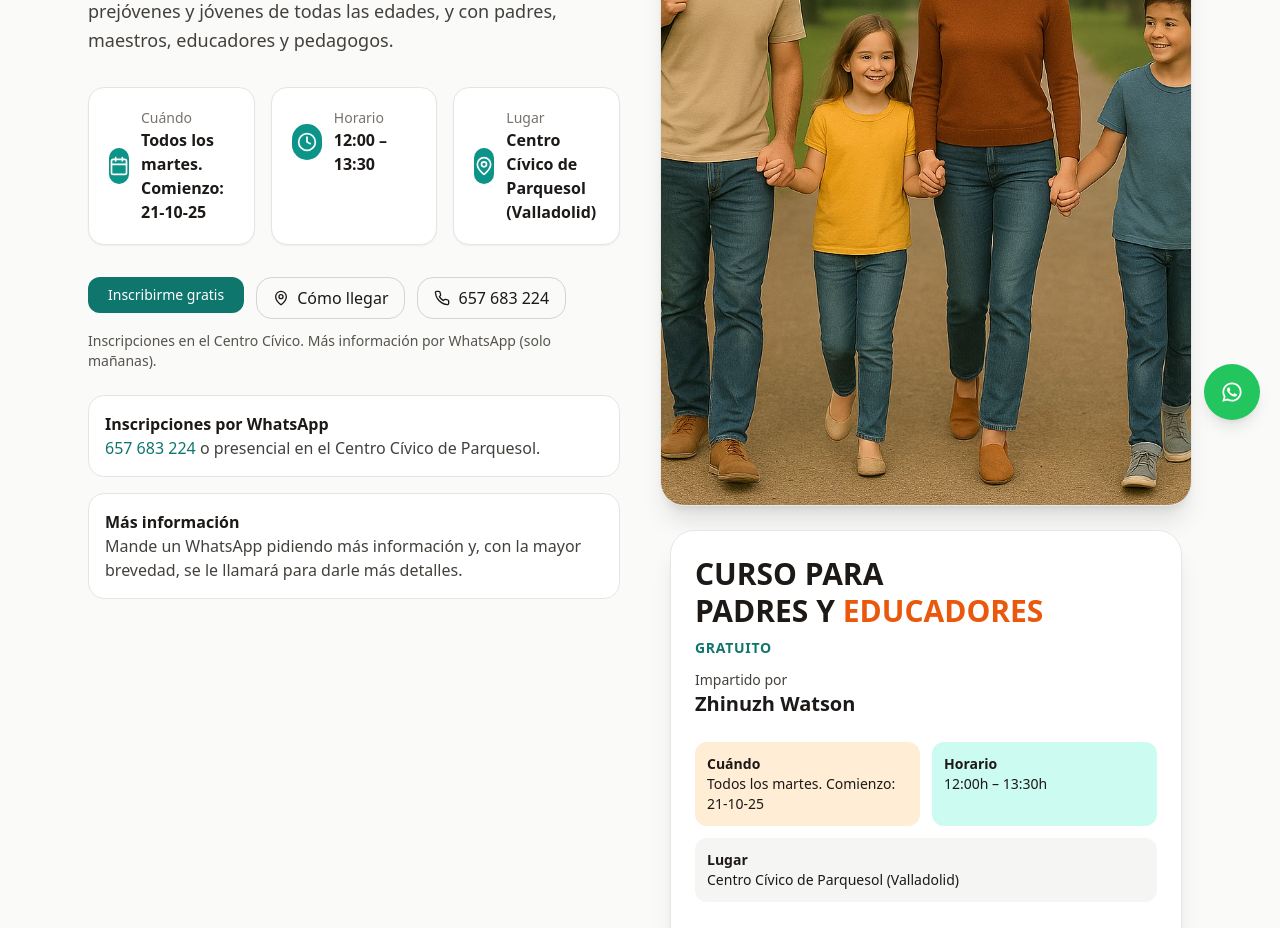
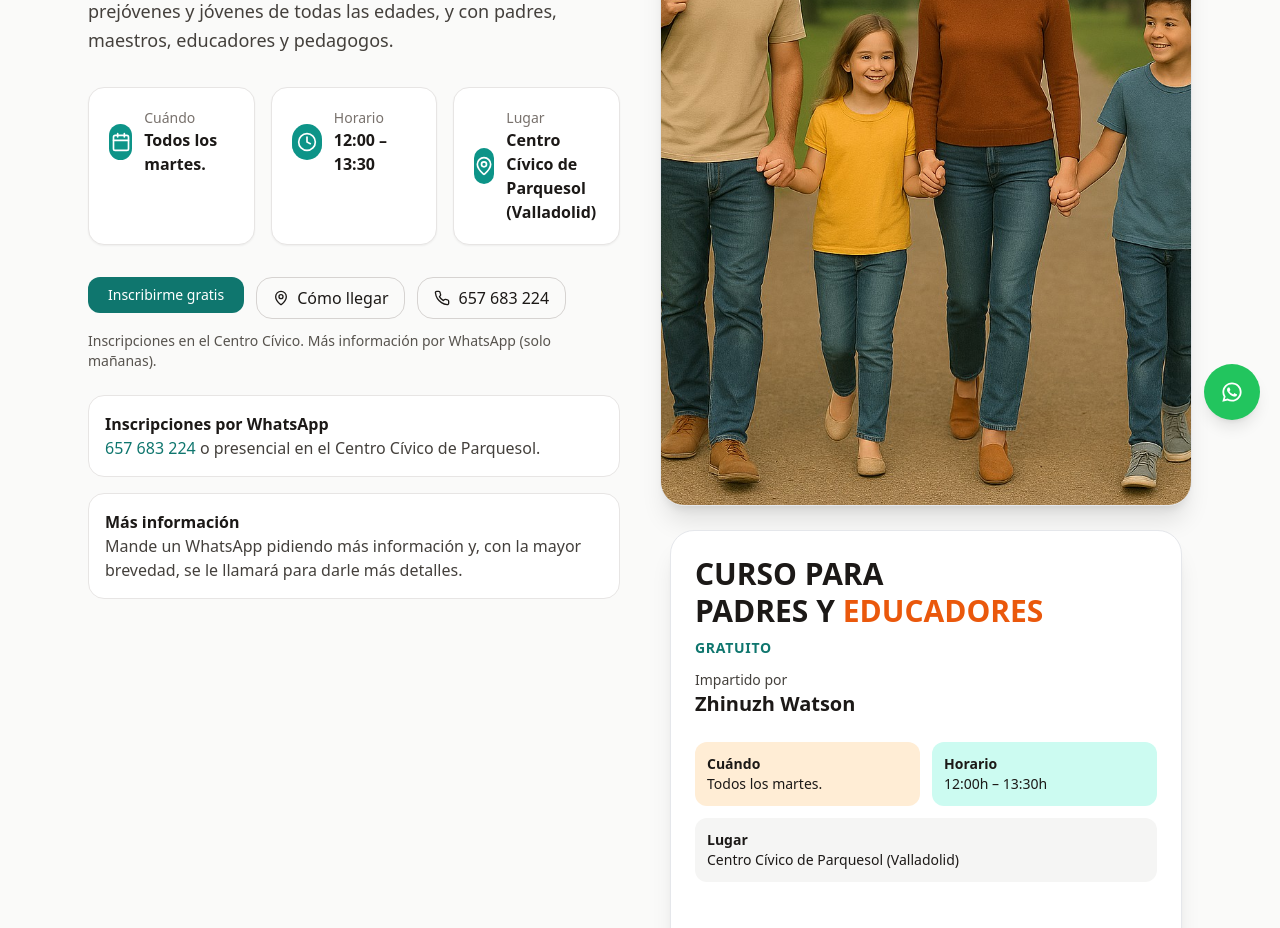
Before and after one commit to watson19/proform, a React (Vite) app: page / in a window 1280 px wide. Shown: the part 360-1288 px from the top of the page. Built offline with nearby package versions, Linux system fonts and the light colour scheme.

Commit message:
Update App.jsx

```diff
--- a/src/App.jsx
+++ b/src/App.jsx
@@ -71,7 +71,7 @@ function PosterMockup() {
           <div className="mt-6 grid grid-cols-2 gap-3 text-sm">
             <div className="bg-orange-100 rounded-xl p-3">
               <div className="font-semibold">Cuándo</div>
-              <div>Todos los martes. Comienzo: 21-10-25</div>
+              <div>Todos los martes.</div>
             </div>
             <div className="bg-teal-100 rounded-xl p-3">
               <div className="font-semibold">Horario</div>
@@ -133,7 +133,7 @@ export default function App() {
             </p>
 
             <dl className="mt-8 grid grid-cols-1 sm:grid-cols-3 gap-4">
-              <InfoCard icon={Calendar} title="Cuándo" value="Todos los martes. Comienzo: 21-10-25" />
+              <InfoCard icon={Calendar} title="Cuándo" value="Todos los martes." />
               <InfoCard icon={Clock} title="Horario" value="12:00 – 13:30" />
               <InfoCard icon={MapPin} title="Lugar" value="Centro Cívico de Parquesol (Valladolid)" />
             </dl>
```
